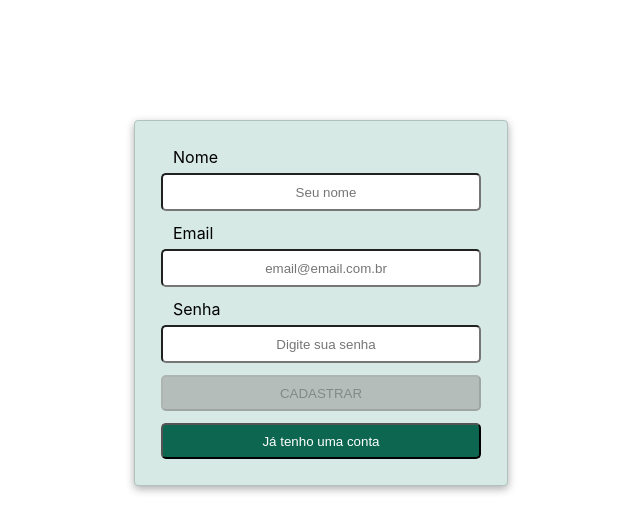
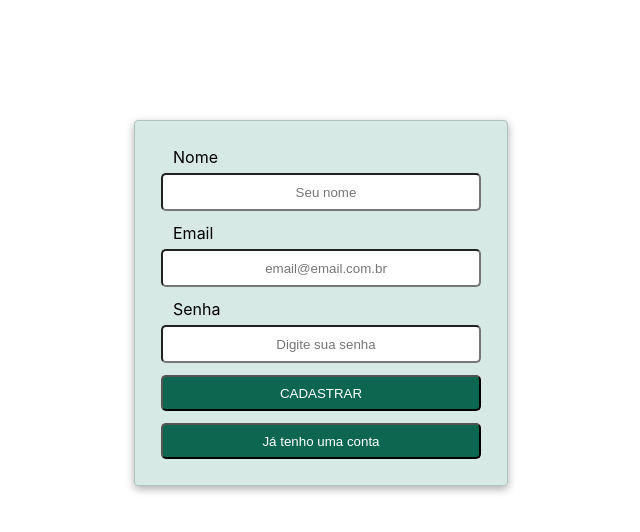
Before and after one commit to riquelmebandeira/projeto-delivery-app, a React (Create React App) app in the folder front-end/: page /register in a window 1280 px wide. Shown: the top 532 px of the page, without its empty margins (319-959 px from the left). Built offline with nearby package versions, Linux system fonts and the light colour scheme.

Commit message:
fix: exibição das mensagens de erro de cadastro

```diff
--- a/front-end/src/pages/Register.jsx
+++ b/front-end/src/pages/Register.jsx
@@ -3,7 +3,7 @@ import { Link, Navigate } from 'react-router-dom';
 import jwtDecode from 'jwt-decode';
 import Button from '../components/Button';
 import Input from '../components/Input';
-import { requestLogin } from '../services/requests';
+import { requestLogin as requestRegister } from '../services/requests';
 import '../styles/pages/Register.css';
 
 const Register = () => {
@@ -11,7 +11,7 @@ const Register = () => {
   const [password, setPassword] = useState('');
   const [name, setName] = useState('');
   const [isLogged, setIsLogged] = useState(false);
-  const [failedTryLogin, setFailedTryLogin] = useState(false);
+  const [failedRegister, setFailedRegister] = useState(false);
   const [role, setRole] = useState('');
 
   const register = async (event) => {
@@ -19,13 +19,13 @@ const Register = () => {
     try {
       const endpoint = '/users';
 
-      const { token } = await requestLogin(endpoint, { name, email, password });
+      const { token } = await requestRegister(endpoint, { name, email, password });
       const user = await jwtDecode(token);
       setRole(user.role);
       localStorage.setItem('user', JSON.stringify({ token, ...user }));
       setIsLogged(true);
     } catch (error) {
-      setFailedTryLogin(true);
+      setFailedRegister(true);
       setIsLogged(false);
     }
   };
@@ -35,7 +35,7 @@ const Register = () => {
   };
 
   useEffect(() => {
-    setFailedTryLogin(false);
+    setFailedRegister(false);
   }, [email, password]);
 
   if (isLogged) return <Navigate to={ `/${role}/` } />;
@@ -73,10 +73,6 @@ const Register = () => {
           text="CADASTRAR"
           onClick={ (event) => register(event) }
           dataTestId="common_register__button-register"
-          disabled={ password
-            .length < MIN_CHARACTER
-            || !EMAIL_REGEX.test(email)
-            || name.length < MIN_NAME }
           className="primary__btn"
         />
         <Link to="/login">
@@ -88,7 +84,7 @@ const Register = () => {
         </Link>
       </form>
       {
-        (failedTryLogin)
+        (failedRegister)
           ? (
             <p data-testid="common_register__element-invalid_register"
             className="error-message"
```
